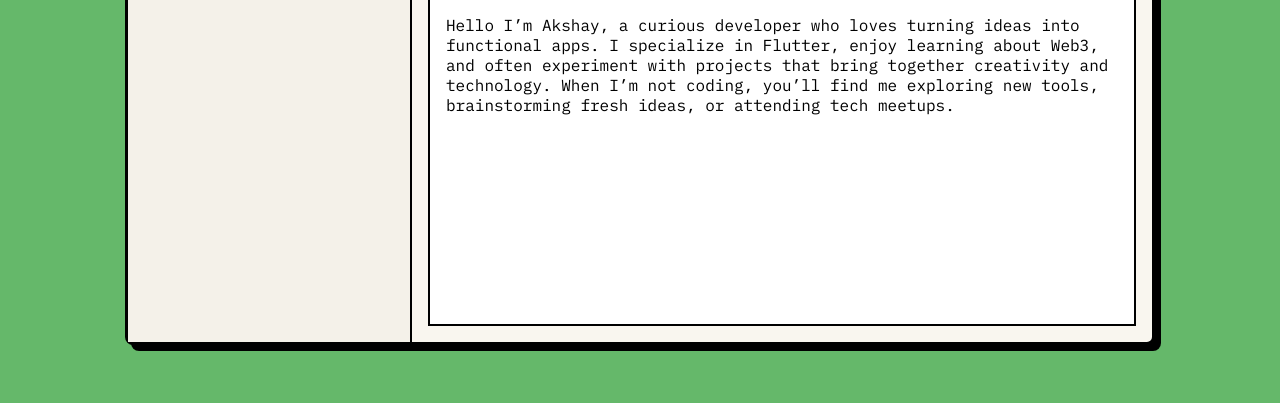
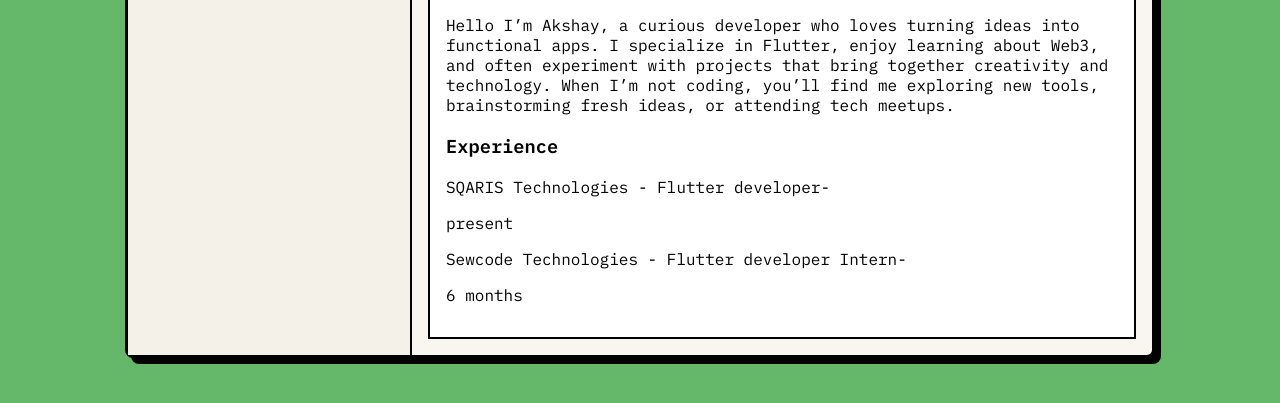
Before and after one commit to antony-akshay/portfolio, a plain HTML site: page index.html in a window 1280 px wide. Both pictures are taken after a click on the element "akshay antony". Shown: the part 381-784 px from the top of the page. Drawn offline with Linux system fonts and the light colour scheme.

Commit message:
Update index.html

```diff
--- a/index.html
+++ b/index.html
@@ -3,7 +3,7 @@
 <head>
   <meta charset="UTF-8">
   <meta name="viewport" content="width=device-width, initial-scale=1.0">
-  <title>akshai</title>
+  <title>Akshay Antony Portfolio</title>
   <style>
     @import url('https://fonts.googleapis.com/css2?family=IBM+Plex+Mono:wght@400;600&display=swap');
 
@@ -260,7 +260,9 @@
     I specialize in Flutter, enjoy learning about Web3, and often experiment with projects
     that bring together creativity and technology. When I’m not coding, you’ll find me
     exploring new tools, brainstorming fresh ideas, or attending tech meetups.</p>
-
+    <h3>Experience</h3>
+    <p>SQARIS Technologies  <span> - Flutter developer-</span><p> present</p></p>
+    <p>Sewcode Technologies  <span> - Flutter developer Intern-</span><p> 6 months</p></p>
   `;
 });
   </script>
```
